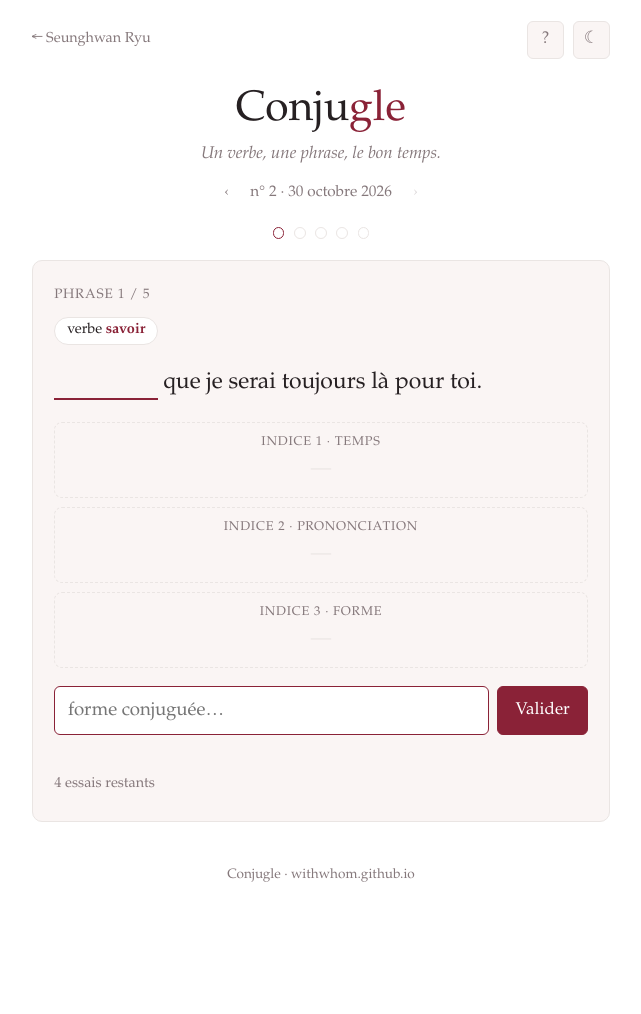
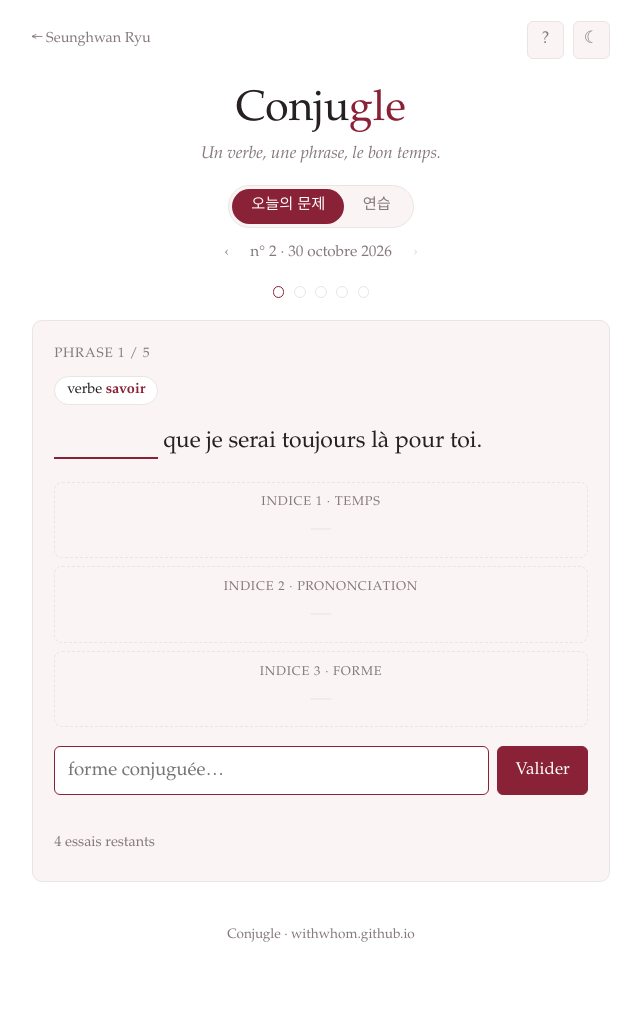
Before and after one commit to withwhom/withwhom.github.io, a Jekyll site: the page conjugle/index.html, which Jekyll copies as it is, in a window 1280 px wide. Shown: the whole page, without its empty margins (319-960 px from the left). Built offline with Jekyll 4.4.1, drawn with Linux system fonts in a browser that asks for light colours; before the commit the page ends 955 px from its top, so only the background shows below that.

Commit message:
Split Conjugle into "today" and "practice" tabs
A segmented control under the title switches between today's puzzle and
practice sets, so practice is reachable at any time, not only from the
result screen.

Co-Authored-By: Claude Opus 5.5 <noreply@anthropic.com>
Claude-Session: https://claude.ai/code/session_012zRKdM43jgmMUFuxA1tpxp

```diff
--- a/conjugle/index.html
+++ b/conjugle/index.html
@@ -76,6 +76,17 @@
   h1 { font-size: 2.5rem; font-weight: 400; letter-spacing: 0.01em; line-height: 1.1; }
   h1 span { color: var(--accent); }
   .tagline { color: var(--muted); font-style: italic; margin-top: 0.35rem; }
+  .modes {
+    display: inline-flex;
+    margin-top: 1rem;
+    padding: 3px;
+    border: 1px solid var(--line);
+    border-radius: 999px;
+    background: var(--surface);
+  }
+  .modes a { padding: 0.3rem 1.1rem; border-radius: 999px; font-size: 0.9rem; color: var(--muted); }
+  .modes a:hover { color: var(--accent); }
+  .modes a[aria-current="page"] { background: var(--accent); color: var(--on-accent); }
   .daynav { display: flex; justify-content: center; align-items: center; gap: 0.6rem; margin-top: 0.75rem; font-size: 0.9rem; color: var(--muted); }
   .daynav a, .daynav span.off { width: 1.6rem; text-align: center; }
   .daynav span.off { opacity: 0.3; }
@@ -238,6 +249,10 @@
   <header class="title">
     <h1>Conju<span>gle</span></h1>
     <p class="tagline">Un verbe, une phrase, le bon temps.</p>
+    <nav class="modes" aria-label="모드">
+      <a href="./" id="mode-daily">오늘의 문제</a>
+      <a href="?mode=entrainement" id="mode-practice">연습</a>
+    </nav>
     <nav class="daynav" id="daynav" aria-label="Jours précédents"></nav>
   </header>
 
@@ -257,7 +272,7 @@
     <li>복합시제는 조동사와 과거분사를 함께(<i>est allée</i>), 대명동사는 재귀대명사까지(<i>s'est levée</i>), 명령형은 붙임표까지(<i>lève-toi</i>) 써요.</li>
     <li>대소문자는 구분하지 않지만 악센트는 구분해요.</li>
     <li>문제는 서울 시간 자정에 바뀌어요.</li>
-    <li>오늘 문제를 다 풀면 <i>5 autres phrases</i>로 다섯 문장씩 더 풀 수 있어요. 이 연습 문제는 통계에 들어가지 않아요.</li>
+    <li>위쪽 <i>연습</i> 탭에서는 언제든 다섯 문장씩 더 풀 수 있어요. 연습 문제는 통계에 들어가지 않아요.</li>
   </ul>
   <div class="close-row"><button class="btn ghost" id="help-close">Fermer</button></div>
 </dialog>
```
Also changed, not shown: other parts of conjugle/index.html (+2 -3 lines), CLAUDE.md (+2 -1 lines).
